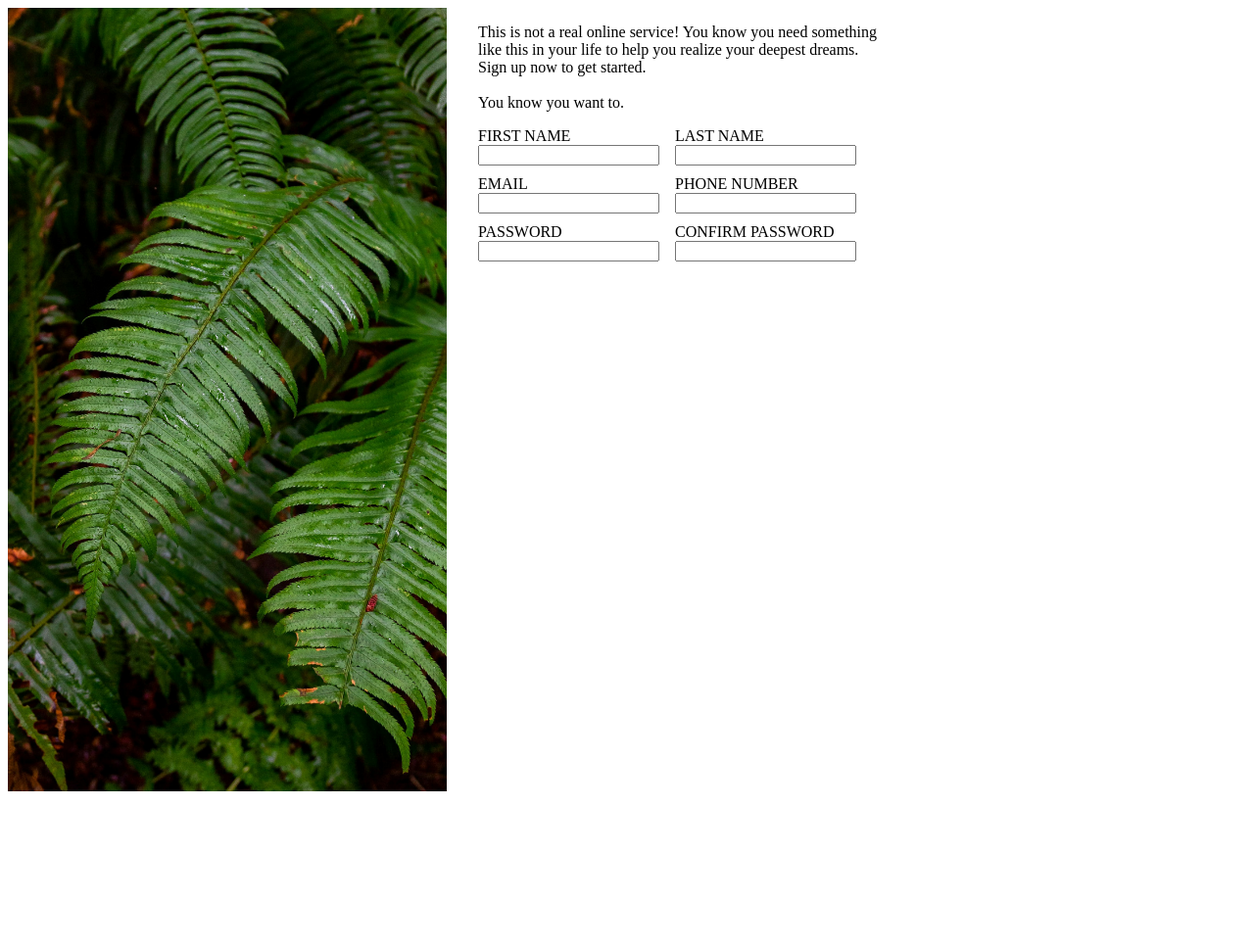
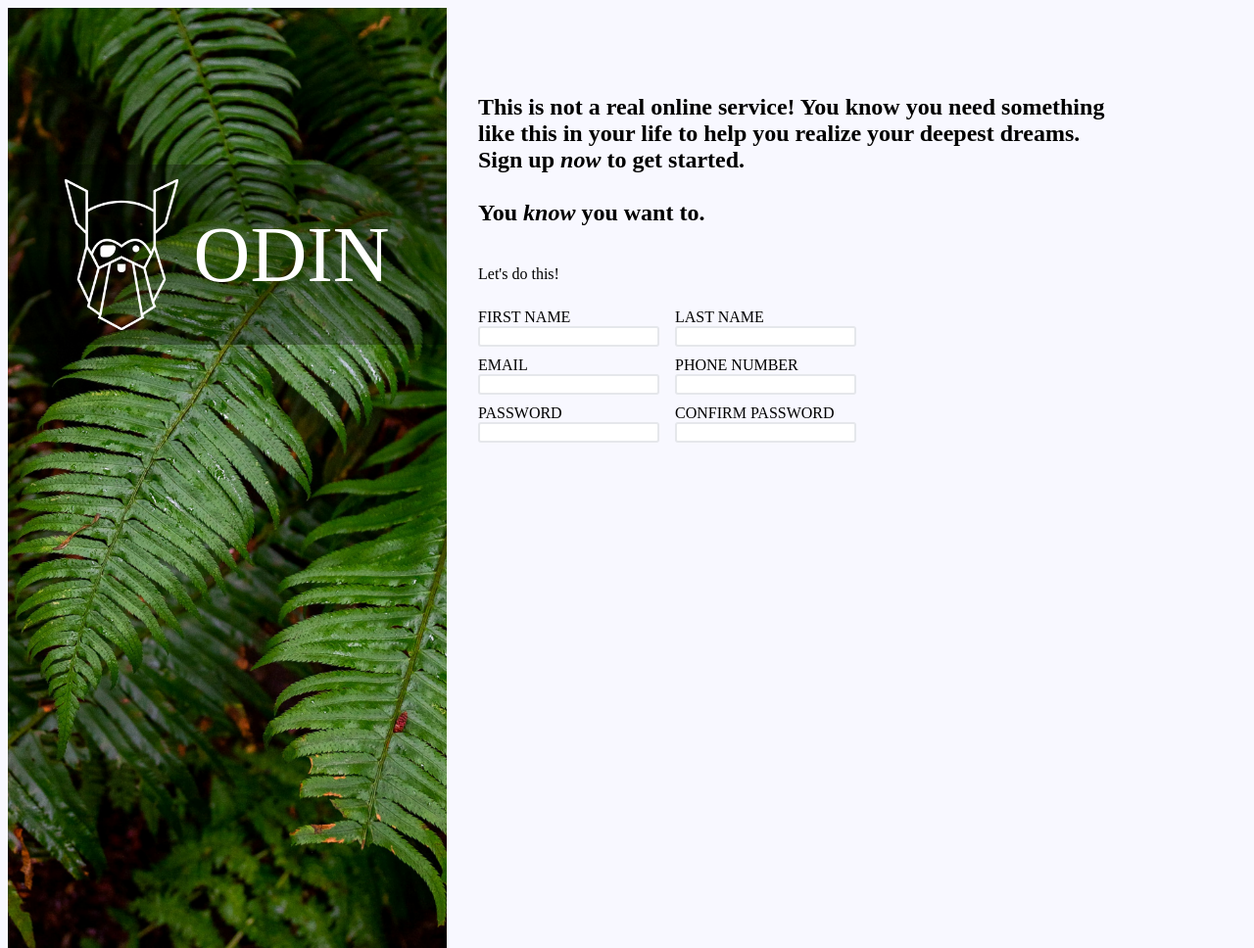
Before and after one commit to AhmadNajiKam/Sign-up-, a plain HTML site: page index.html in a window 1280 px wide. Shown: the whole page at 98% size. Before the commit the page ends 816 px from the top, so only its background shows below. Drawn offline with Linux system fonts and the light colour scheme.

Commit message:
Add the Odin Logo with some styling and fix password input

```diff
--- a/index.html
+++ b/index.html
@@ -12,47 +12,51 @@
 
   <!-- Image part -->
   <div class="left">
-
+    <div class="blackDiv">
+      <img src="odin-lined.png" class="odin"></img>
+      <p>ODIN</p>
+    </div>
   </div>
   <!--Input Part  -->
   <div class="right">
     <div class="toptext">
       <p>This is not a real online service! You know you need something<br>
         like this in your life to help you realize your deepest dreams.<br>
-        Sign up <span>now</span> to get started.<br><br>
-        You <span>know</span> you want to.
+        Sign up <em>now</em> to get started.<br><br>
+        You <em>know</em> you want to.
       </p>
     </div>
     <div class="inputform">
+      <p>Let's do this!</p>
       <div>
         <label for="FirstName"> FIRST NAME
-          <input type="text" id="FirstName" name="FirstName">
+          <input type="text" id="FirstName" name="FirstName" required>
         </label>
 
         <label for="LastName"> LAST NAME
-          <input type="text" id="LastName" name="LastName">
+          <input type="text" id="LastName" name="LastName" required>
         </label>
       </div>
 
       <div>
         <label for="Email"> EMAIL
-          <input type="email" id="Email" name="Email">
+          <input type="email" id="Email" name="Email" required>
         </label>
 
         <label for="PhoneNumber"> PHONE NUMBER
-          <input type="tel" id="PhoneNumber" name="PhoneNumber">
+          <input type="tel" id="PhoneNumber" name="PhoneNumber" required minlength="10" maxlength="12">
         </label>
 
       </div>
 
       <div>
         <label for="Password"> PASSWORD
-          <input type="password" id="Password" name="Password">
+          <input type="password" id="Password" name="Password" minlength="8" maxlength="32">
         </label>
 
 
         <label for="ConfirmPass"> CONFIRM PASSWORD
-          <input type="password" id="ConfirmPass" name="ConfirmPass">
+          <input type="password" id="ConfirmPass" name="ConfirmPass" minlength="8" maxlength="32">
         </label>
       </div>
 
--- a/style.css
+++ b/style.css
@@ -1,14 +1,59 @@
 body {
   display: flex;
+  background-color: ghostwhite;
 }
 
 .right {
   display: flex;
   flex-direction: column;
   padding-left: 2rem;
+  padding-top: 4rem;
+}
+
+.toptext {
+  font-size: 1.5rem;
+  font-weight: bold;
+}
+
+.odin {
+  max-width: 30%;
+}
+
+.left p {
+  color: white;
+  font-size: 5rem;
+  font-family: Norse;
+}
+
+.blackDiv {
+  height: 15vh;
+  background-color: rgba(0, 0, 0, 0.3);
+  /* 50% transparent black */
+  display: flex;
+  align-items: center;
+  gap: 1rem;
+  justify-content: center;
+  padding: 2rem;
+}
+
+input {
+  border: 2px solid #E5E7EB;
+  border-radius: 3px;
+  outline: none;
+}
+
+
+input:focus {
+  border: 2px solid blue;
+}
+
+#Password:invalid,
+#ConfirmPass:invalid {
+  border: 2px solid red;
 }
 
 .left {
+  padding-top: 10rem;
   background-image: url('treeImage.jpg');
   background-size: cover;
   background-position: center;
```
Also changed, not shown: odin-lined.png (added).
